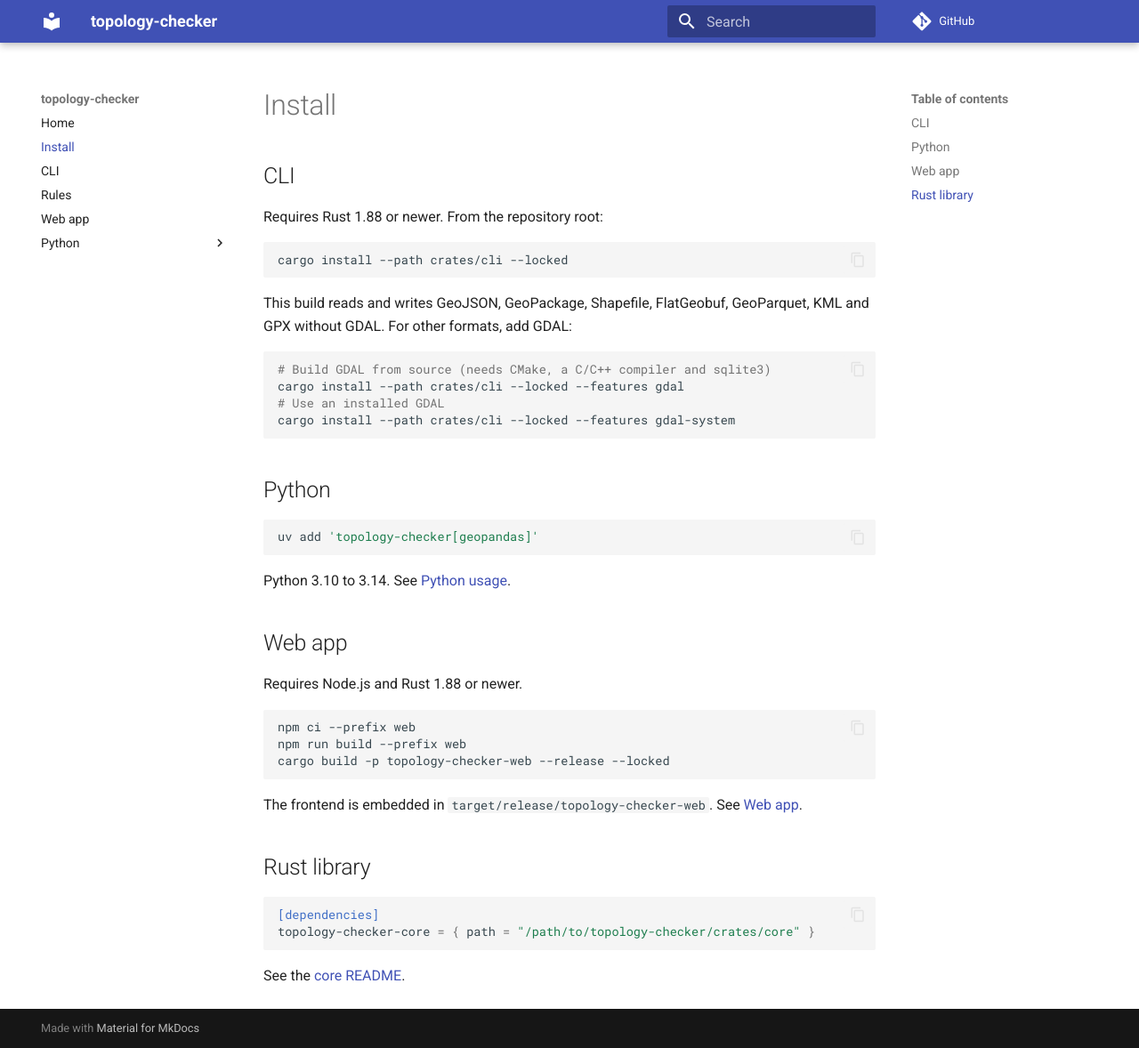
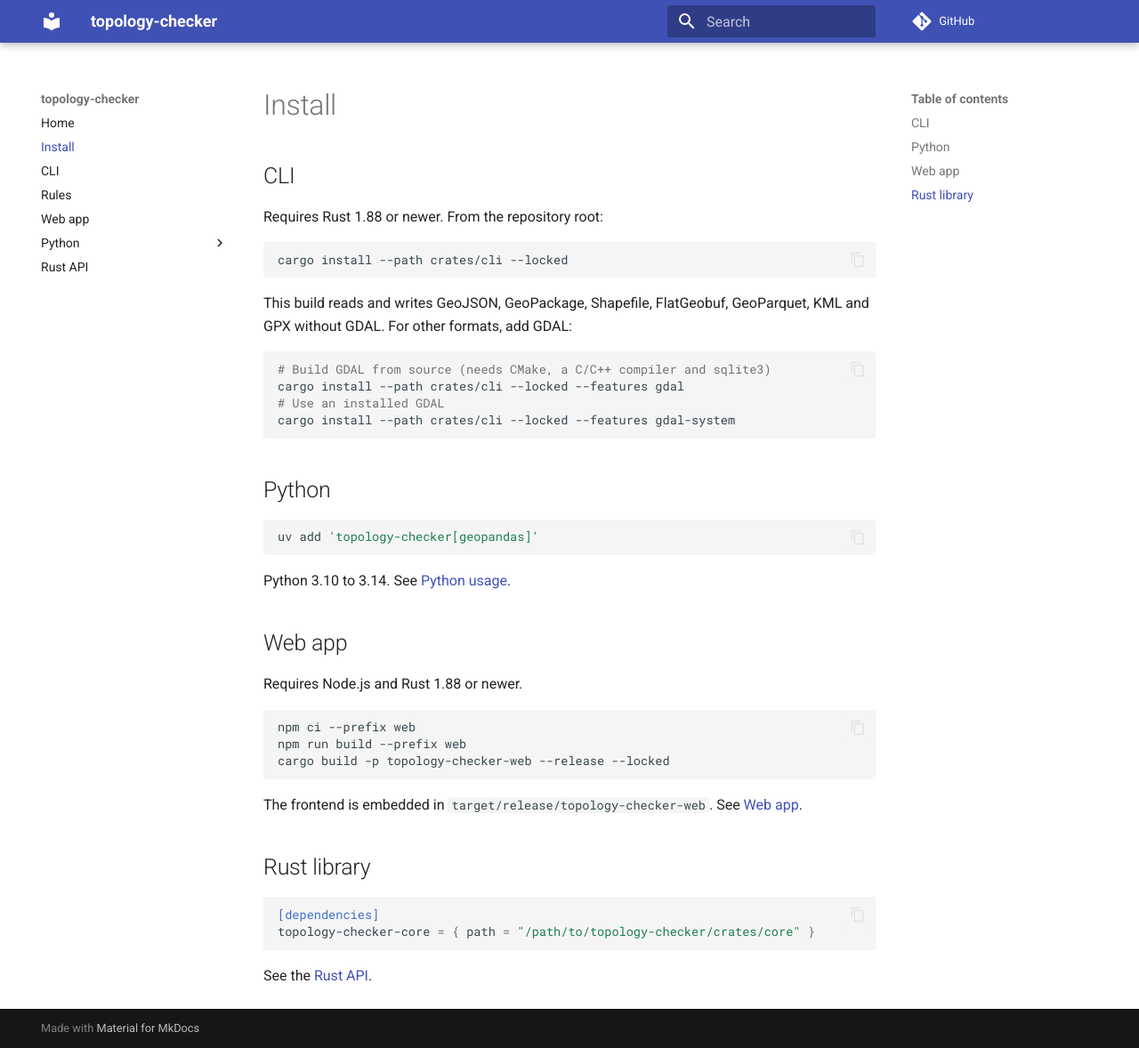
Before and after one commit to alecsandrei/topology-checker, an MkDocs documentation site: the page built from docs/install.md, in a window 1280 px wide and 1178 px high. Shown: the whole window at 89% size. Built offline with MkDocs 1.6.1 and Material for MkDocs 9.7.7, drawn with Linux system fonts in a browser that asks for light colours; comment, search, counter and statistics services are not loaded.

Commit message:
Publish the Rust API reference on the docs site
The Rust API link pointed at the core crate's README on GitHub, while
Python had a generated reference on the site. The docs workflow now runs
rustdoc for topology-checker-core and publishes it under /rust/, and the
nav, Home and install pages link there.

Co-Authored-By: Claude Opus 5.5 <noreply@anthropic.com>

````diff
--- a/docs/install.md
+++ b/docs/install.md
@@ -44,4 +44,4 @@ The frontend is embedded in `target/release/topology-checker-web`. See [Web app]
 topology-checker-core = { path = "/path/to/topology-checker/crates/core" }
 ```
 
-See the [core README](https://github.com/alecsandrei/topology-checker/blob/master/crates/core/README.md).
+See the [Rust API](https://alecsandrei.github.io/topology-checker/rust/topology_checker_core/).
--- a/mkdocs.yml
+++ b/mkdocs.yml
@@ -16,6 +16,7 @@ nav:
   - Python:
       - Usage: python-usage.md
       - API reference: python-api.md
+  - Rust API: https://alecsandrei.github.io/topology-checker/rust/topology_checker_core/
 plugins:
   - search
   - mkdocstrings:
````
Also changed, not shown: docs/README.md (+1 -1 lines), 1 other file.
